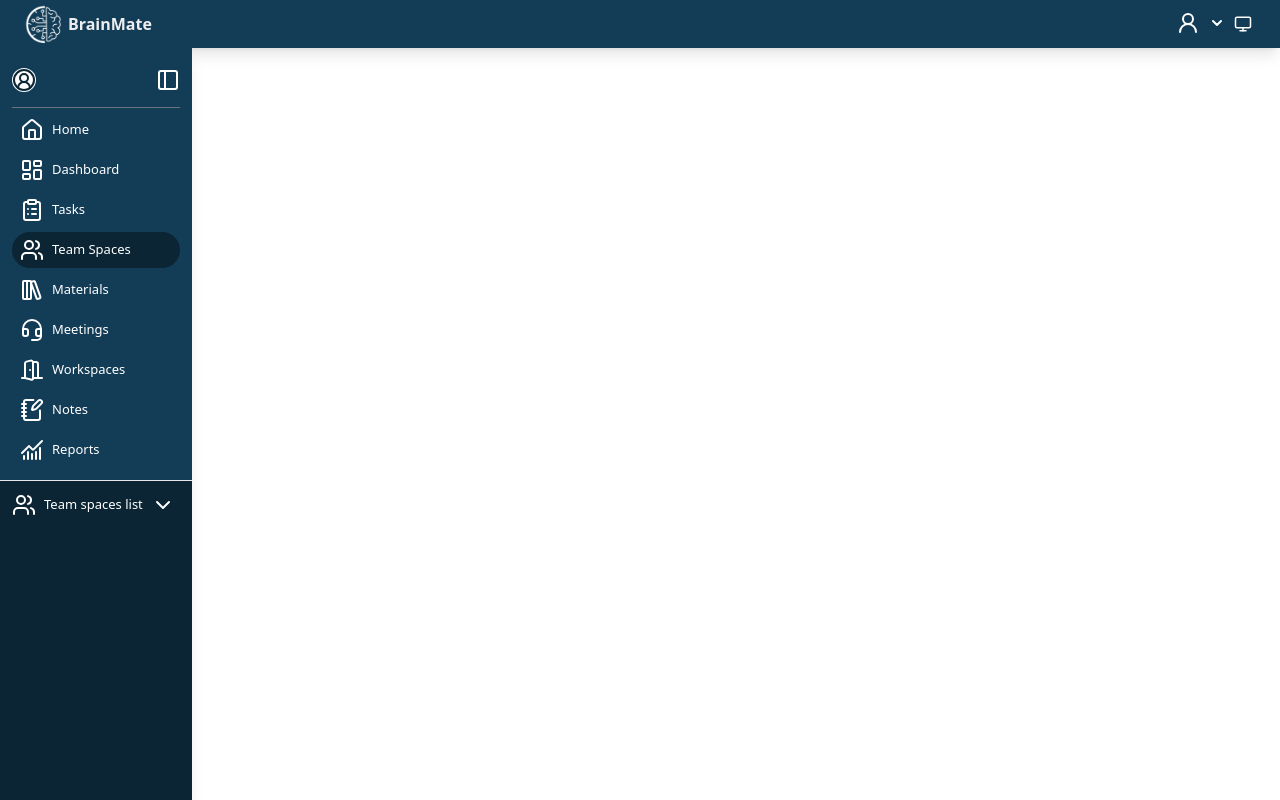
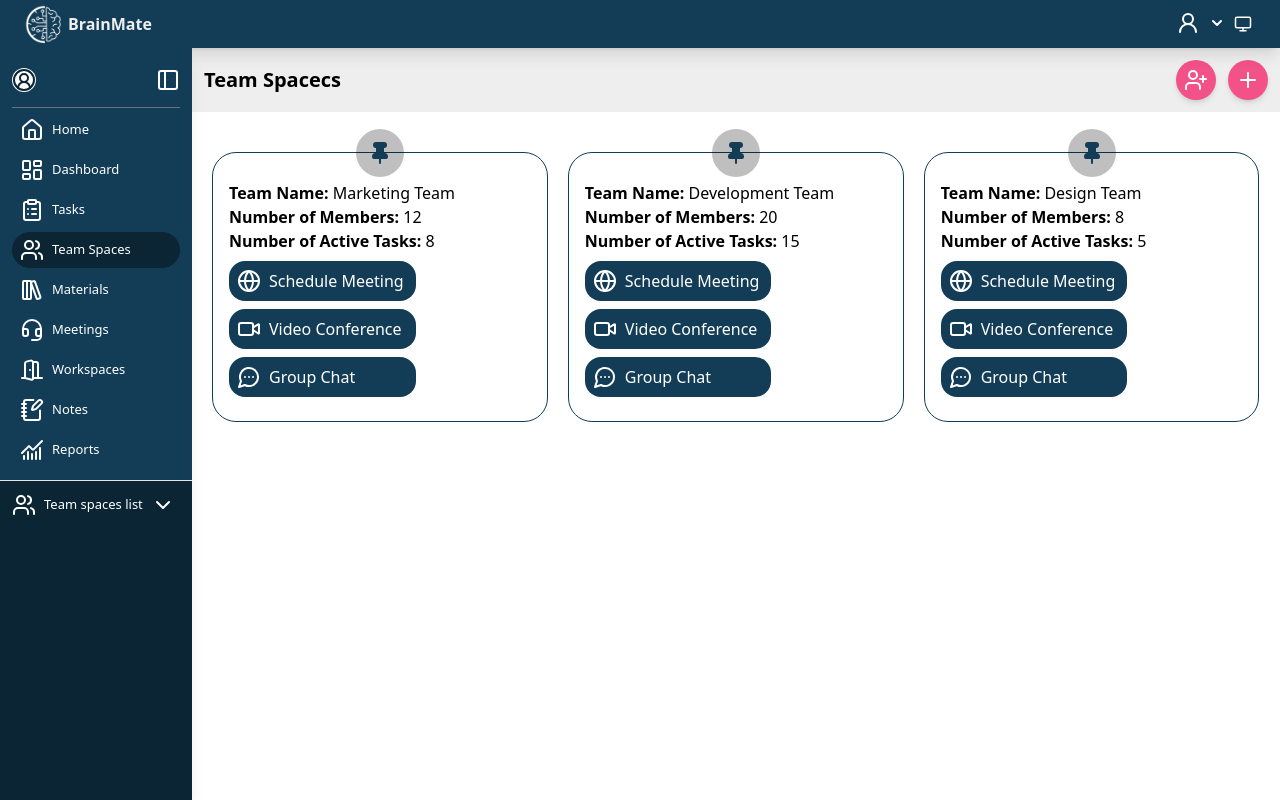
Before and after one commit to YoussefShafiq/GP, a React (Vite) app: page /teamspaces in a window 1280 px wide. Built offline with nearby package versions, Linux system fonts and the light colour scheme; sample sign-in values are in the browser's storage.

Commit message:
change backend host
Signed-off-by: unknown <youssefmsa616@gmail.com>

```diff
--- a/package.json
+++ b/package.json
@@ -10,6 +10,7 @@
     "preview": "vite preview"
   },
   "dependencies": {
+    "@tanstack/react-query": "^5.62.11",
     "axios": "^1.7.7",
     "flowbite": "^2.5.2",
     "formik": "^2.4.6",
--- /dev/null
+++ b/public/fakeAPIs/teamspaces.json
@@ -0,0 +1,35 @@
+[
+    {
+        "id": 1,
+        "name": "Marketing Team",
+        "assignedMembers": 12,
+        "activeTasks": 8,
+        "actions": {
+            "scheduleMeeting": "https://api.example.com/teams/1/schedule-meeting",
+            "videoConference": "https://api.example.com/teams/1/video-conference",
+            "groupChat": "https://api.example.com/teams/1/group-chat"
+        }
+    },
+    {
+        "id": 2,
+        "name": "Development Team",
+        "assignedMembers": 20,
+        "activeTasks": 15,
+        "actions": {
+            "scheduleMeeting": "https://api.example.com/teams/2/schedule-meeting",
+            "videoConference": "https://api.example.com/teams/2/video-conference",
+            "groupChat": "https://api.example.com/teams/2/group-chat"
+        }
+    },
+    {
+        "id": 3,
+        "name": "Design Team",
+        "assignedMembers": 8,
+        "activeTasks": 5,
+        "actions": {
+            "scheduleMeeting": "https://api.example.com/teams/3/schedule-meeting",
+            "videoConference": "https://api.example.com/teams/3/video-conference",
+            "groupChat": "https://api.example.com/teams/3/group-chat"
+        }
+    }
+]
--- a/src/App.jsx
+++ b/src/App.jsx
@@ -13,6 +13,8 @@ import ForgetPass from './pages/ForgetPass/ForgetPass'
 import ResetPassword from './pages/ResetPassword/ResetPassword'
 import GoHome from './components/GoHome/GoHome'
 import { Toaster } from 'react-hot-toast'
+import TeamSpaces from './pages/TeamSpaces/TeamSpaces'
+import { QueryClient, QueryClientProvider } from '@tanstack/react-query'
 
 let routers = createBrowserRouter([
 
@@ -23,21 +25,26 @@ let routers = createBrowserRouter([
   {
     path: '', element: <Layout />, children: [
       { index: true, element: <ProtectedRoute><Home /></ProtectedRoute> },
+      { path: 'teamspaces', element: <ProtectedRoute><TeamSpaces /></ProtectedRoute> },
       { path: '*', element: <ProtectedRoute><Notfound /></ProtectedRoute> },
     ]
   }
 ])
 
+let query = new QueryClient()
+
 function App() {
 
 
   return <>
+    <QueryClientProvider client={query}>
       <UserDataContextProvider>
         <SidebarContextProvider>
           <RouterProvider router={routers} />
           <Toaster />
         </SidebarContextProvider>
       </UserDataContextProvider>
+    </QueryClientProvider>
   </>
 }
 
--- a/src/components/Layout/Layout.jsx
+++ b/src/components/Layout/Layout.jsx
@@ -12,7 +12,7 @@ export default function Layout() {
   return <>
     <Navbar />
     <Sidebar />
-    <div className={`${!sidebarOpen ? "ms-16" : "ms-48"} pt-10 transition-all`}>
+    <div className={`${!sidebarOpen ? "ms-16" : "ms-48"} pt-12 transition-all`}>
       <Outlet></Outlet>
     </div>
   </>
--- a/src/components/Logout/Logout.jsx
+++ b/src/components/Logout/Logout.jsx
@@ -12,7 +12,7 @@ export default function Logout() {
 
     async function logout() {
         try {
-            let { data } = await axios.post('https://brainmate-production.up.railway.app/api/logout', {}, {
+            let { data } = await axios.post('http://brainmate.ct.ws/api/v1/auth/logout', {}, {
                 headers
             })
             setToken('')
--- a/src/components/Navbar/Navbar.jsx
+++ b/src/components/Navbar/Navbar.jsx
@@ -7,7 +7,7 @@ export default function Navbar() {
   return <>
     <div className='fixed flex w-full bg-darkblue text-center h-12 z-50 justify-between px-5 shadow-lg' >
       <div className='flex items-center' >
-        <img className='h-full scale-100' src={whitelogo} alt="" />
+        <img className='h-full' src={whitelogo} alt="" />
         <h1 className='text-base font-semibold'>BrainMate</h1>
       </div>
       <div className='flex items-center'>
--- a/src/pages/ForgetPass/ForgetPass.jsx
+++ b/src/pages/ForgetPass/ForgetPass.jsx
@@ -20,7 +20,7 @@ export default function ForgetPass() {
     async function resetpassword(values) {
         setloading(true)
         try {
-            let { data } = await axios.post('https://brainmate-production.up.railway.app/api/password/reset-link', values)
+            let { data } = await axios.post('http://brainmate.ct.ws/api/v1/auth/password/reset-link', values)
             setloading(false)
             toast.success(data.message, {
                 duration: 6000,
--- a/src/pages/Login/Login.jsx
+++ b/src/pages/Login/Login.jsx
@@ -24,7 +24,7 @@ export default function Login() {
         setloading(true)
         try {
             setError('')
-            let { data } = await axios.post('https://brainmate-production.up.railway.app/api/login', values)
+            let { data } = await axios.post('http://brainmate.ct.ws/api/v1/auth/login', values)
             setloading(false)
             console.log(data);
             toast.success('logged in successfully', {
@@ -67,7 +67,7 @@ export default function Login() {
                 let headers = {
                     Authorization: `Bearer ${paramToken}`
                 }
-                let { data } = await axios.post('https://brainmate-production.up.railway.app/api/validate-token', {
+                let { data } = await axios.post('http://brainmate.ct.ws/api/v1/auth/validate-token', {
 
                 }, { headers })
                 console.log(data);
@@ -179,7 +179,7 @@ export default function Login() {
                                 <p className='before:content-[""] before:absolute before:h-[1px] before:w-2 before:bg-darkblue before:-left-2 before:top-1/2 before:-translate-x-full after:content-[""] after:absolute after:h-[1px] after:w-2 after:bg-darkblue after:-right-2 after:top-1/2 after:translate-x-full '>OR</p>
                             </div>
                             <div className='w-full max-w-sm my-5' >
-                                <button onClick={() => { window.location.href = 'https://brainmate-production.up.railway.app/api/auth/google' }} className='w-full h-12 rounded-xl text-primary dark:text-gray-500 text-opacity-80 border border-solid border-primary border-opacity-40 flex justify-center items-center space-x-3 ' > <img className='h-2/3 me-2' src={googleLogo} alt="google login" /> Login with google</button>
+                                <button onClick={() => { window.location.href = 'http://brainmate.ct.ws/api/v1/auth/auth/google' }} className='w-full h-12 rounded-xl text-primary dark:text-gray-500 text-opacity-80 border border-solid border-primary border-opacity-40 flex justify-center items-center space-x-3 ' > <img className='h-2/3 me-2' src={googleLogo} alt="google login" /> Login with google</button>
                             </div>
                             <div className='text-primary dark:text-gray-500' >Don't have an account? <NavLink to={'/signup'} className={'text-darkTeal'} >Sign up</NavLink></div>
                         </div>}
--- a/src/pages/ResetPassword/ResetPassword.jsx
+++ b/src/pages/ResetPassword/ResetPassword.jsx
@@ -20,7 +20,7 @@ export default function ResetPassword() {
     async function signup(values) {
         setloading(true)
         try {
-            let { data } = await axios.post('https://brainmate-production.up.railway.app/api/password/reset', values)
+            let { data } = await axios.post('http://brainmate.ct.ws/api/v1/auth/password/reset', values)
             toast.success(data.message, {
                 duration: 2000,
                 position: 'bottom-right'
--- a/src/pages/Signup/Signup.jsx
+++ b/src/pages/Signup/Signup.jsx
@@ -24,7 +24,7 @@ export default function Signup() {
         setloading(true)
         try {
             setError('')
-            let { data } = await axios.post('https://brainmate-production.up.railway.app/api/register', values)
+            let { data } = await axios.post('http://brainmate.ct.ws/api/v1/auth/register', values)
             setloading(false)
             console.log(data);
             setToken(data.data.token)
@@ -157,7 +157,7 @@ export default function Signup() {
                             <p className='before:content-[""] before:absolute before:h-[1px] before:w-2 before:bg-primary before:-left-2 before:top-1/2 before:-translate-x-full after:content-[""] after:absolute after:h-[1px] after:w-2 after:bg-primary after:-right-2 after:top-1/2 after:translate-x-full '>OR</p>
                         </div>
                         <div className='w-full max-w-sm my-5'>
-                            <button onClick={() => { window.location.href = 'https://brainmate-production.up.railway.app/api/auth/google' }} className='w-full h-12 rounded-xl text-primary dark:text-gray-500 text-opacity-80 border border-solid border-primary border-opacity-40 flex justify-center items-center space-x-3 ' > <img className='h-2/3 me-2' src={googleLogo} alt="google login" /> signup with google</button>
+                            <button onClick={() => { window.location.href = 'http://brainmate.ct.ws/api/v1/auth/auth/google' }} className='w-full h-12 rounded-xl text-primary dark:text-gray-500 text-opacity-80 border border-solid border-primary border-opacity-40 flex justify-center items-center space-x-3 ' > <img className='h-2/3 me-2' src={googleLogo} alt="google login" /> signup with google</button>
                         </div>
                         <div className='text-primary pb-5 dark:text-gray-500 ' >Already have an account? <NavLink to={'/login'} className='text-darkTeal'>Login</NavLink></div>
 
--- /dev/null
+++ b/src/pages/TeamSpaces/TeamSpaces.jsx
@@ -0,0 +1,65 @@
+import { useQuery } from '@tanstack/react-query'
+import axios from 'axios'
+import { Globe, MessageCircleMore, Pin, Plus, UserPlus, Video } from 'lucide-react';
+import React from 'react'
+
+export default function TeamSpaces() {
+
+    function getTeamSpaces() {
+        return axios.get('../../../public/fakeAPIs/teamspaces.json');
+    }
+
+    let { data, isLoading, isFetching } = useQuery({
+        queryKey: ['teamSpaces'],
+        queryFn: getTeamSpaces
+    })
+
+
+    return <>
+        {/* team spaces controls */}
+        <div className="flex justify-between items-center space-x-3 p-3  bg-base">
+
+            <h1 className='font-semibold text-xl capitalize'>team spacecs</h1>
+            <div className='flex space-x-3'>
+                <div className="bg-highlight shadow-md p-2 text-white capitalize rounded-full" title='Invite New Member'>
+                    <UserPlus />
+                </div>
+                <div className="bg-highlight shadow-md p-2 text-white capitalize rounded-full" title='Add New Teamspace'>
+                    <Plus />
+                </div>
+            </div>
+        </div>
+
+        {/* team spaces list */}
+        <div className="p-5 flex flex-wrap gap-5 ">
+
+            {data?.data.map((teamspace) => (
+                <div key={teamspace.id} className="relative rounded-3xl mt-5 w-[calc(33%-10px)] border border-darkblue p-4">
+                    {/* icon */}
+                    <div className="absolute left-1/2 -translate-x-1/2 -translate-y-10"><div className="bg-black p-3 rounded-full bg-opacity-25 "><Pin color='#133d57' fill='#133d57' /></div></div>
+                    {/* content */}
+                    <div className="mt-3 ">
+                        <h2><span className='font-bold' >Team Name:</span> {teamspace.name}</h2>
+                        <h2><span className='font-bold' >Number of Members:</span> {teamspace.assignedMembers}</h2>
+                        <h2><span className='font-bold' >Number of Active Tasks:</span> {teamspace.activeTasks}</h2>
+
+                    </div>
+                    <div className="w-fit my-2 flex flex-col space-y-2">
+                        <div className="bg-darkblue flex p-2 pe-3 rounded-2xl space-x-2 items-center">
+                            <div><Globe color='white' /></div>
+                            <p className='text-white capitalize'>Schedule meeting</p>
+                        </div>
+                        <div className="bg-darkblue flex p-2 pe-3 rounded-2xl space-x-2 items-center">
+                            <div><Video color='white' /></div>
+                            <p className='text-white capitalize'>Video Conference </p>
+                        </div>
+                        <div className="bg-darkblue flex p-2 pe-3 rounded-2xl space-x-2 items-center">
+                            <div><MessageCircleMore color='white' /></div>
+                            <p className='text-white capitalize'>Group Chat </p>
+                        </div>
+                    </div>
+                </div>
+            ))}
+        </div>
+    </>
+}
--- a/tailwind.config.js
+++ b/tailwind.config.js
@@ -23,9 +23,9 @@ export default {
         primary: '#393E46',  // dark gray-blue
         base: '#EEEEEE',  // light gray
         accent: '#51C4D3',  // teal
-        darkblue: '#133D57',  // dark teal-blue
+        darkblue: '#133d57',  // dark teal-blue
         blueblack: '#0b2534',  // most dark teal-blue
-        highlight: '#F25287',  // pink-red
+        highlight: '#f25287',  // pink-red
         dark: '#111',
 
 
```
Also changed, not shown: 1 other file (tests, documents, lock files or other folders). Lines whose indentation alone changed are shown as unchanged.
